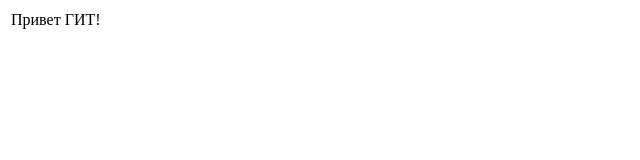
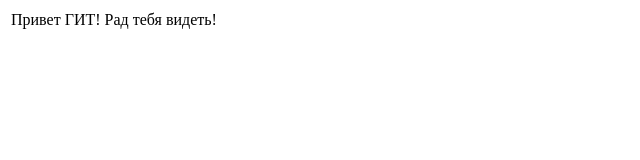
Before and after one commit to avChirkoff/HelloGIT, a plain HTML site: page index.html in a window 1280 px wide. Shown: the whole page, without its empty margins (0-640 px from the left). Drawn offline with Linux system fonts and the light colour scheme.

Commit message:
Второй комит

```diff
--- a/index.html
+++ b/index.html
@@ -3,6 +3,7 @@
 		<table>
 			<tr>
 				<td>Привет ГИТ!</td>
+				<td>Рад тебя видеть!</td>
 			</tr>
 		</table>
 	</body>
```
